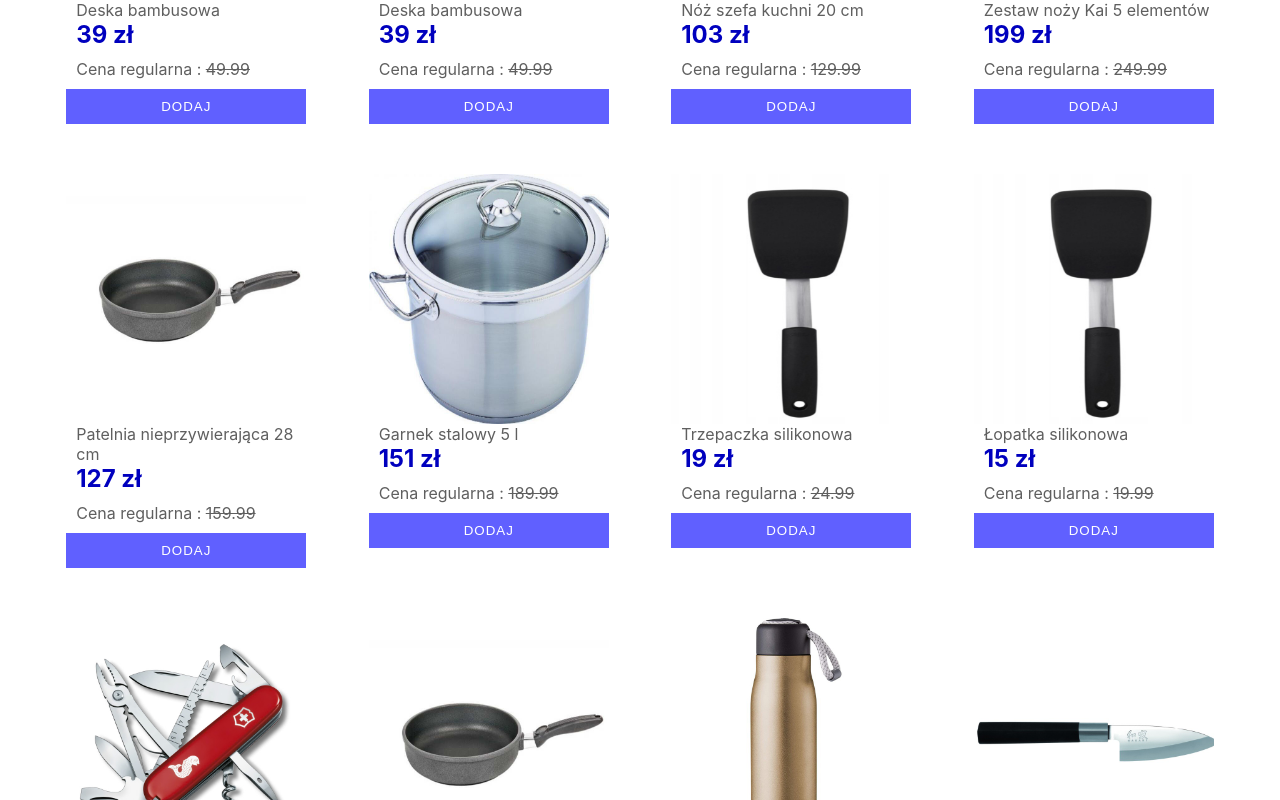
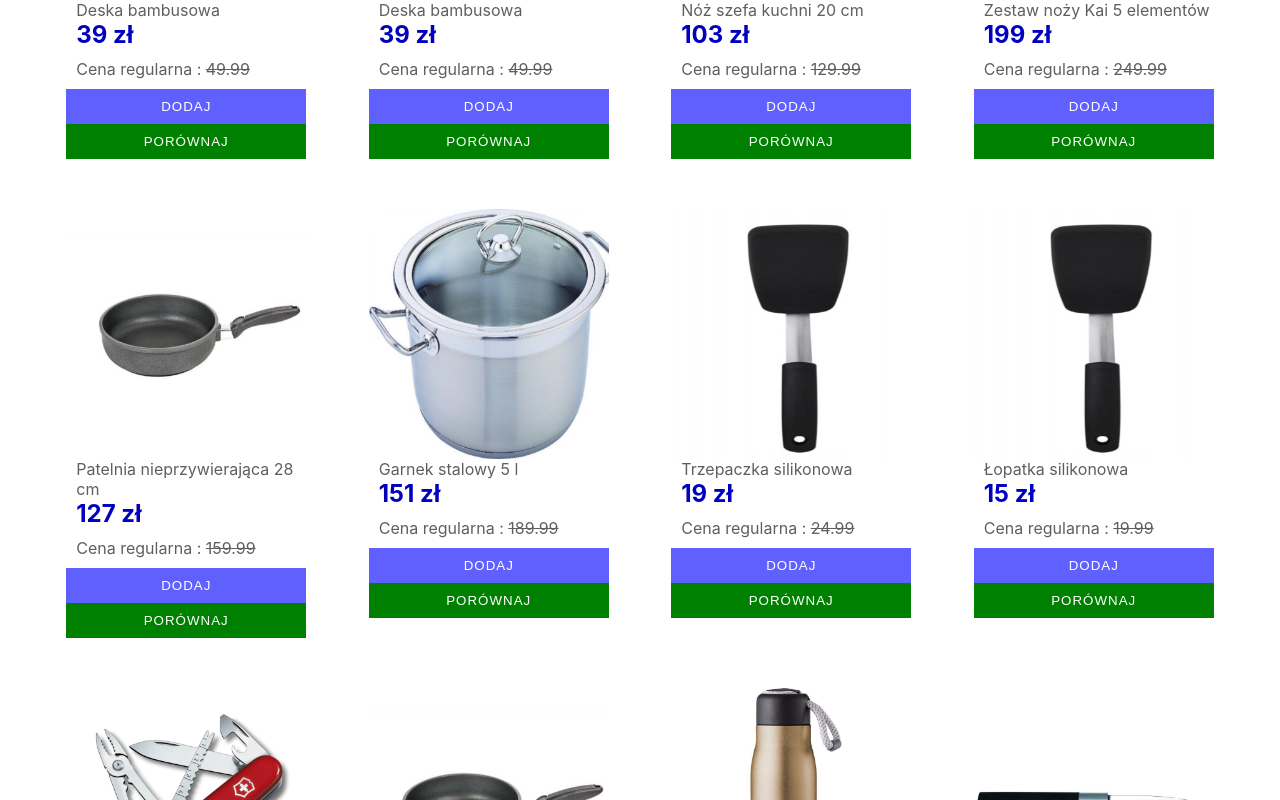
Before and after one commit to marcinoles87/my-app2, a React (Create React App) app: page / in a window 1280 px wide. Shown: the part 1220-2020 px from the top of the page. Built offline with nearby package versions, Linux system fonts and the light colour scheme.

Commit message:
add code

```diff
--- a/src/App.js
+++ b/src/App.js
@@ -26,6 +26,7 @@ function App() {
   const [koszyk,setKoszyk] = useState([])
   const [allPrice,setallPrice] = useState('')
   const [produktOpis,setProduktOpis] = useState()
+  const [porownaj,setPorownaj] = useState([])
 
   return (
     <div className="App">
@@ -38,7 +39,7 @@ function App() {
       <Routes>
 
 
-            <Route path='/' element={<Header koszyk={koszyk} setKoszyk={setKoszyk} setDatabase={setDatabase} database={database} setProduktOpis={setProduktOpis}></Header>}/>
+            <Route path='/' element={<Header koszyk={koszyk} setKoszyk={setKoszyk} setDatabase={setDatabase} database={database} setProduktOpis={setProduktOpis} porownaj={porownaj} setPorownaj={setPorownaj}></Header>}/>
             <Route path='/produkty' element={<Produkty></Produkty>}/>
             <Route path='/kuchnia' element={<Kuchnia></Kuchnia>}/>
             <Route path='/jadalnia' element={<Jadalnia></Jadalnia>}/>
--- a/src/Database/Database.jsx
+++ b/src/Database/Database.jsx
@@ -13,7 +13,7 @@ import łopatka1 from '../media/łopatka1.jpg'
 import chlebak1 from '../media/chlebak1.jpg'
 
 import { Link } from 'react-router'
-function Database({koszyk,setKoszyk,setDatabase,setProduktOpis}) {
+function Database({koszyk,setKoszyk,setDatabase,setProduktOpis,porownaj,setPorownaj}) {
 
 
 
@@ -162,21 +162,20 @@ const database2 = [
 ];
 
 
-
-
-
-
-
-
-
-
     useEffect( () =>{
         setDatabase(database2)
+
     },[])
 
     const handleAddProduct = (item) =>{
 
         setKoszyk( prev =>[...prev,item])
+
+    }
+
+    const handlePorownaj = (item) =>{
+      setPorownaj( prev =>[...prev,item])
+      console.log(porownaj)
 
     }
 
@@ -197,6 +196,7 @@ const database2 = [
                         </div>
 
                          <button onClick={() => handleAddProduct(item)}>Dodaj</button>
+                         <button onClick={() => handlePorownaj(item)} style={{backgroundColor:'green'}}>Porównaj</button>
                     </div>
                 </div>
             )
--- a/src/components/Header.jsx
+++ b/src/components/Header.jsx
@@ -8,7 +8,7 @@ import Newsletter from './Newsletter'
 import Footer from './Footer'
 import Opinie from '../pages/Opinie'
 
-function Header({koszyk,setKoszyk,setDatabase,database,setProduktOpis}) {
+function Header({koszyk,setKoszyk,setDatabase,database,setProduktOpis,porownaj,setPorownaj}) {
 
   const [indexLoop , setIndexLoop] = useState(0);
   const [filterData,setFiltereddata] = useState('')
@@ -167,7 +167,7 @@ function Header({koszyk,setKoszyk,setDatabase,database,setProduktOpis}) {
 
 
           :
-          <Database koszyk={koszyk} setKoszyk={setKoszyk} setDatabase={setDatabase} database={database} setProduktOpis={setProduktOpis}></Database>
+          <Database koszyk={koszyk} setKoszyk={setKoszyk} setDatabase={setDatabase} database={database} setProduktOpis={setProduktOpis} porownaj={porownaj} setPorownaj={setPorownaj}></Database>
           }
 
            </div>
```
Also changed, not shown: src/pages/Porownywarka.jsx (added, +11 -0 lines).
